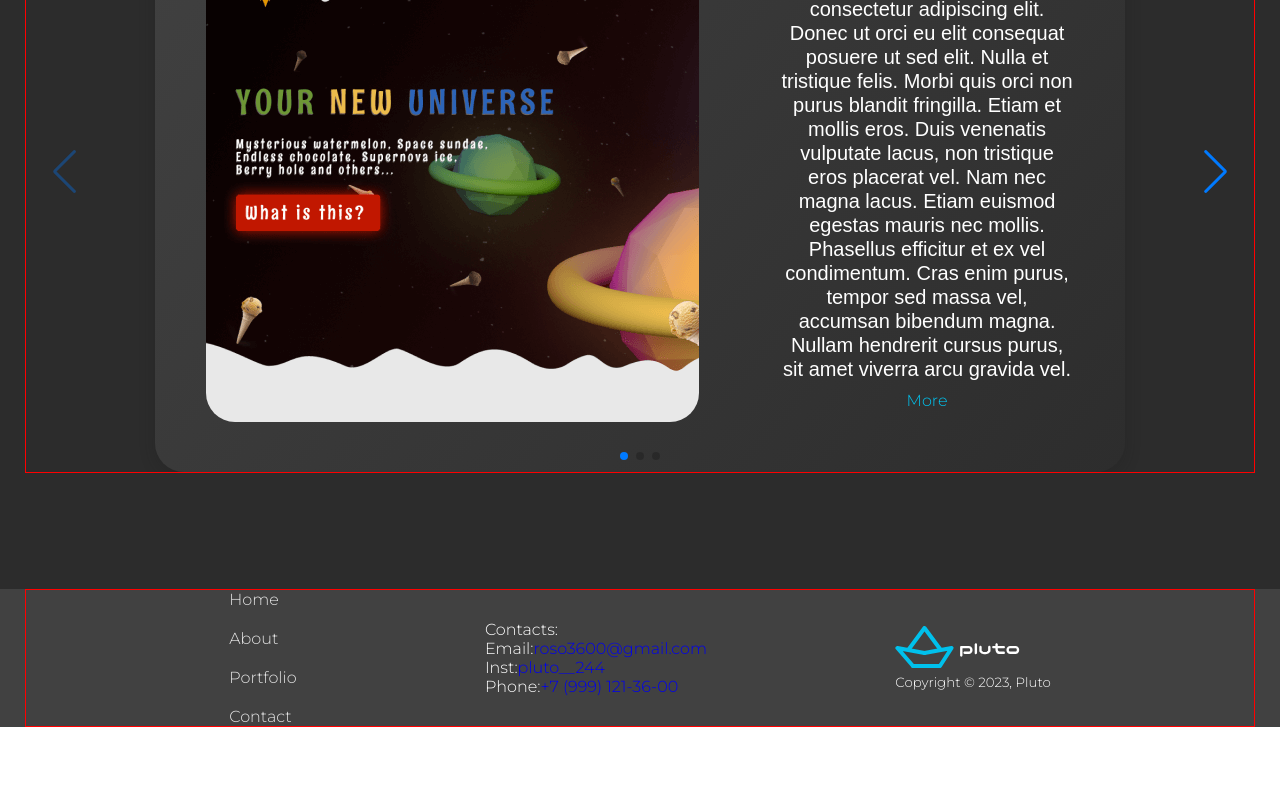
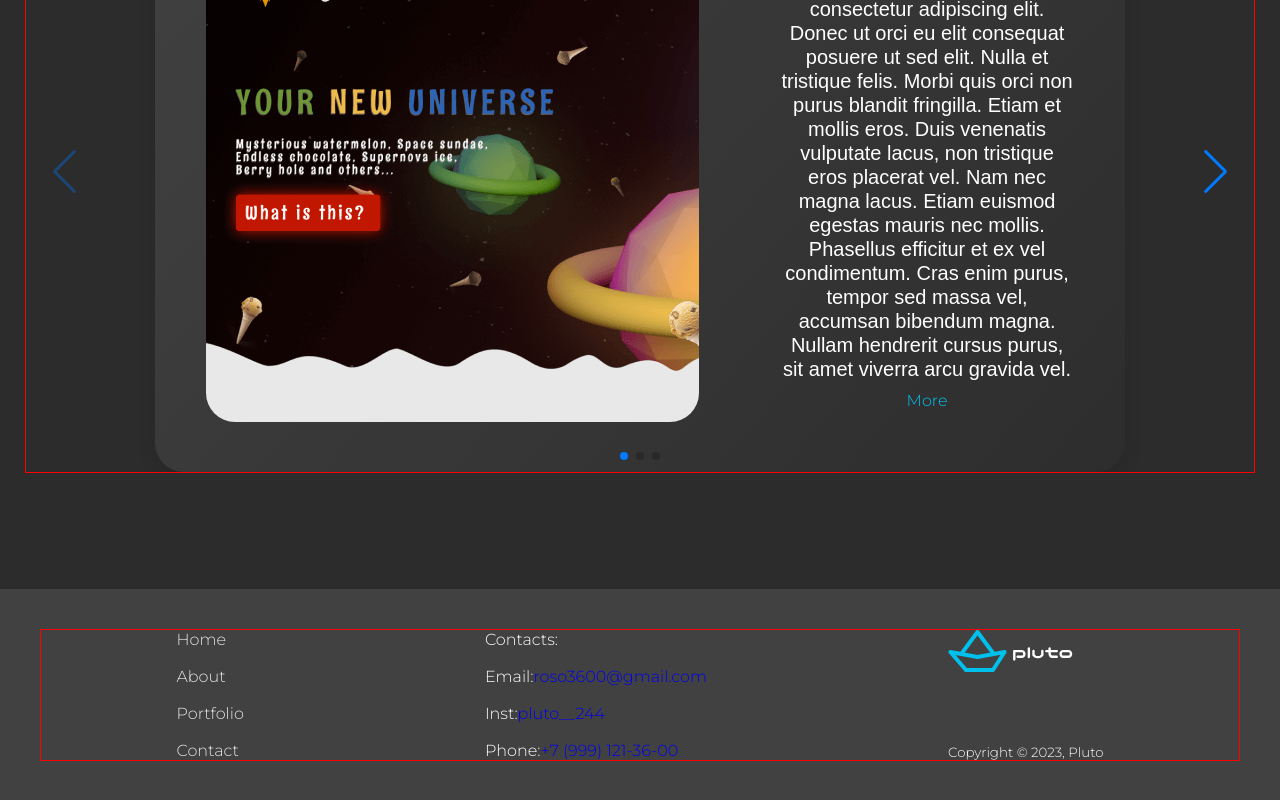
Before and after one commit to pluto244/portfolioSite, a React app: page / in a window 1280 px wide. Shown: the part 2510-3310 px from the top of the page. Before the commit the page ends 3237 px from the top, so only its background shows below. Built offline with nearby package versions, Linux system fonts and the light colour scheme.

Commit message:
footer style

```diff
--- a/src/components/menu/Menu.tsx
+++ b/src/components/menu/Menu.tsx
@@ -27,7 +27,7 @@ export const Menu = (props : MenuPropsType) => {
 const StyledMenu = styled.nav<StyledMenuPropsType>`
     ul {
         display: flex;
-        gap: 20px;
+        gap: 18px;
         list-style-type: none;
         flex-direction: ${props => props.direction || "row"};
     }
--- a/src/layout/section/footer/Footer.tsx
+++ b/src/layout/section/footer/Footer.tsx
@@ -31,14 +31,14 @@ export const Footer = () => {
     return (
         <StyledFooterSection>
             <Container>
-                <FlexWrapper align="center"  justify="space-evenly">
+                <FooterWrapper>
                     <Menu menuDirection={"column"} menuItems={items} />
                     <FooterContacts contacts={contacts} />
                     <FlexWrapper direction="column" justify="space-between">
                         <Logo />
                         <small>Copyright © 2023, Pluto</small>
                     </FlexWrapper>
-                </FlexWrapper>
+                </FooterWrapper>
             </Container>
         </StyledFooterSection>
     );
@@ -46,4 +46,12 @@ export const Footer = () => {
 
 const StyledFooterSection = styled.footer`
     background-color: ${theme.colors.secondaryBg};
+    min-height: 221px;
+    padding: 40px;
 `
+
+const FooterWrapper = styled.div`
+    height: 130px;
+    display: flex;
+    justify-content: space-around;
+`
--- a/src/layout/section/footer/footerContacts/FooterContacts.tsx
+++ b/src/layout/section/footer/footerContacts/FooterContacts.tsx
@@ -14,8 +14,12 @@ type FooterContactsPropsType = {
 
 export const FooterContacts = (props: FooterContactsPropsType) => {
     return (
-        <FlexWrapper direction="column" justify="space-around">
+        <Constacts>
+            <FlexWrapper direction="column" justify="space-between" >
+
                 <span>Contacts:</span>
+
+
                 {props.contacts.map((item, index) => {
                     return (
                         <div key={index}>
@@ -25,5 +29,15 @@ export const FooterContacts = (props: FooterContactsPropsType) => {
                     )
                 })}
             </FlexWrapper>
+
+
+        </Constacts>
+
     );
 }
+
+const Constacts = styled.div`
+    display: flex;
+    flex-direction: column;
+    justify-content: space-between;
+`
```
Lines whose indentation alone changed are shown as unchanged.
